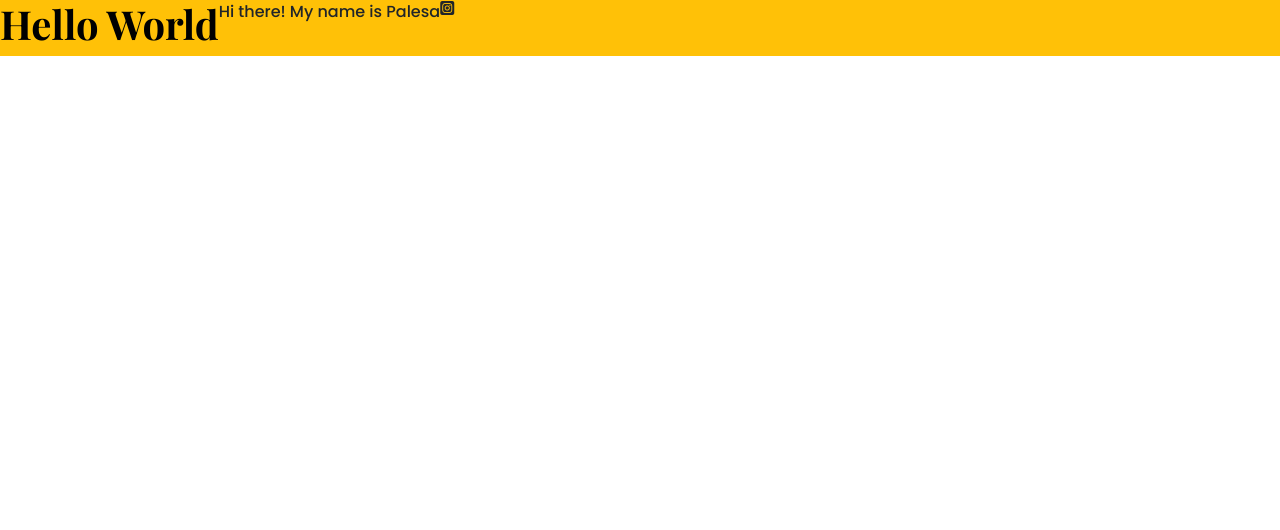
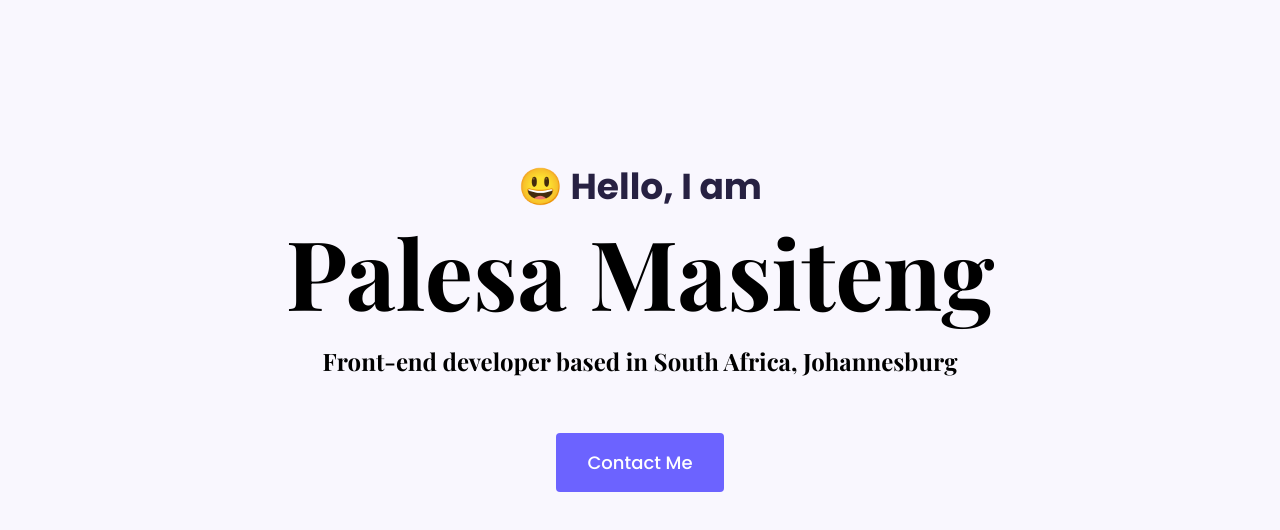
Before and after one commit to PalesaMas/portfolio-project, a plain HTML site: page index.html in a window 1280 px wide. Drawn offline with nearby package versions, Linux system fonts and the light colour scheme.

Commit message:
Added more ccs variables to hero home page

```diff
--- a/index.html
+++ b/index.html
@@ -33,10 +33,13 @@
     <link rel="stylesheet" href="styles/portfolio.css" />
   </head>
   <body>
-    <div class="d-flex bg-warning">
-      <h1>Hello World</h1>
-      <p>Hi there! My name is Palesa</p>
-      <i class="fa-brands fa-square-instagram"></i>
+    <div class="hero">
+      <p>😃 Hello, I am</p>
+      <h1>Palesa Masiteng</h1>
+      <h2 class="mb-5">
+        Front-end developer based in South Africa, Johannesburg
+      </h2>
+      <div><a href="#" class="btn btn-branding">Contact Me</a></div>
     </div>
   </body>
 </html>
--- a/styles/portfolio.css
+++ b/styles/portfolio.css
@@ -1,10 +1,54 @@
-h1 {
+:root {
+  --branding-color: #6c63ff;
+  --secondary-color: #f9f7fe;
+  --heading-font-family: "Playfair Display", serif;
+  --default-font-family: "Poppins", sans-serif;
+}
+
+body {
+  font-family: var(--default-font-family);
+}
+h1,
+h2,
+h3,
+h4,
+h5 {
   color: black;
-  font-family: "Playfair Display", serif;
+  font-family: var(--heading-font-family);
   font-weight: bold;
 }
 
+h1 {
+  font-size: 96px;
+}
+
 p {
-  font-family: "Poppins", sans-serif;
   font-weight: normal;
 }
+
+.hero {
+  background: var(--secondary-color);
+  text-align: center;
+  padding: 160px 20px;
+}
+.hero p {
+  font-size: 36px;
+  font-weight: bold;
+  margin: 0;
+  color: #272142;
+}
+.hero h2 {
+  font-family: var(--heading-font-family);
+  font-weight: normal;
+  line-height: 2;
+  font-size: 24px;
+}
+
+.btn-branding {
+  background: var(--branding-color);
+  border-radius: 4px;
+  color: white;
+  font-size: 18px;
+  line-height: 27px;
+  padding: 15px 30px;
+}
```
